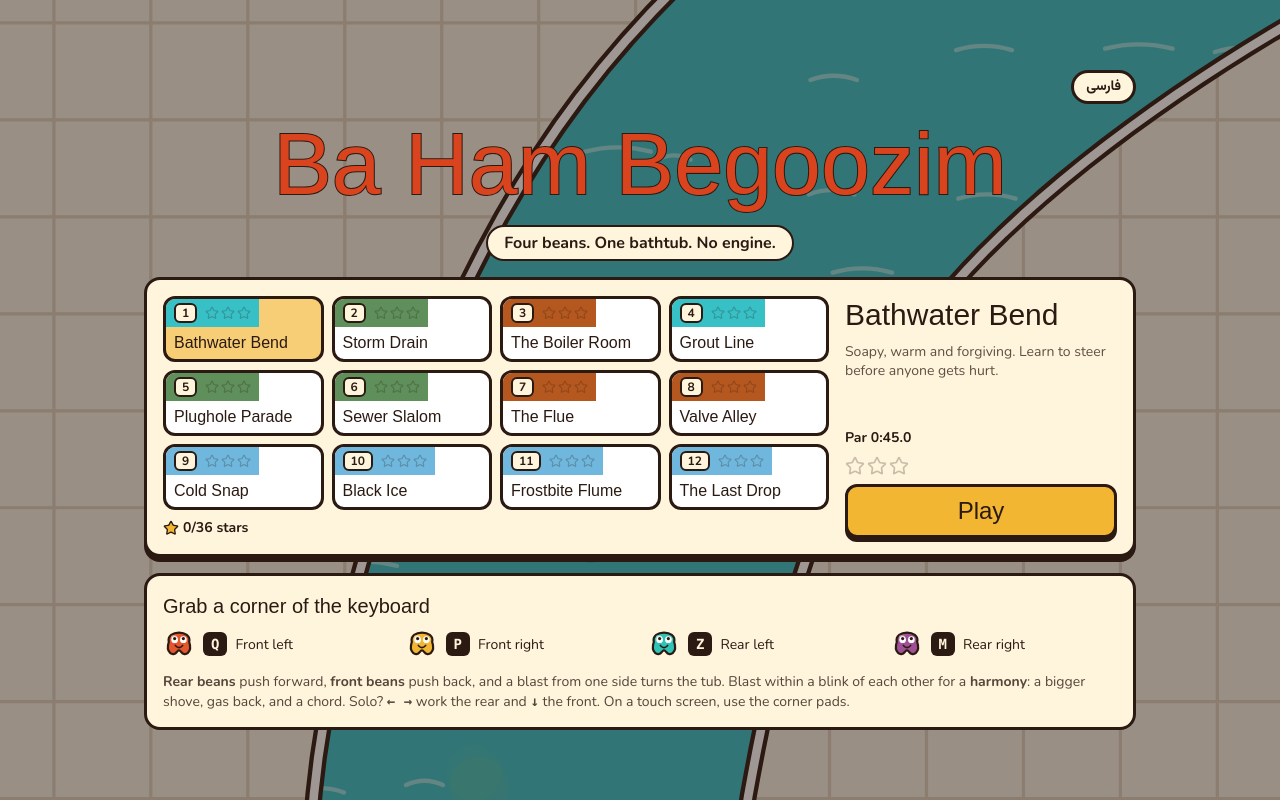
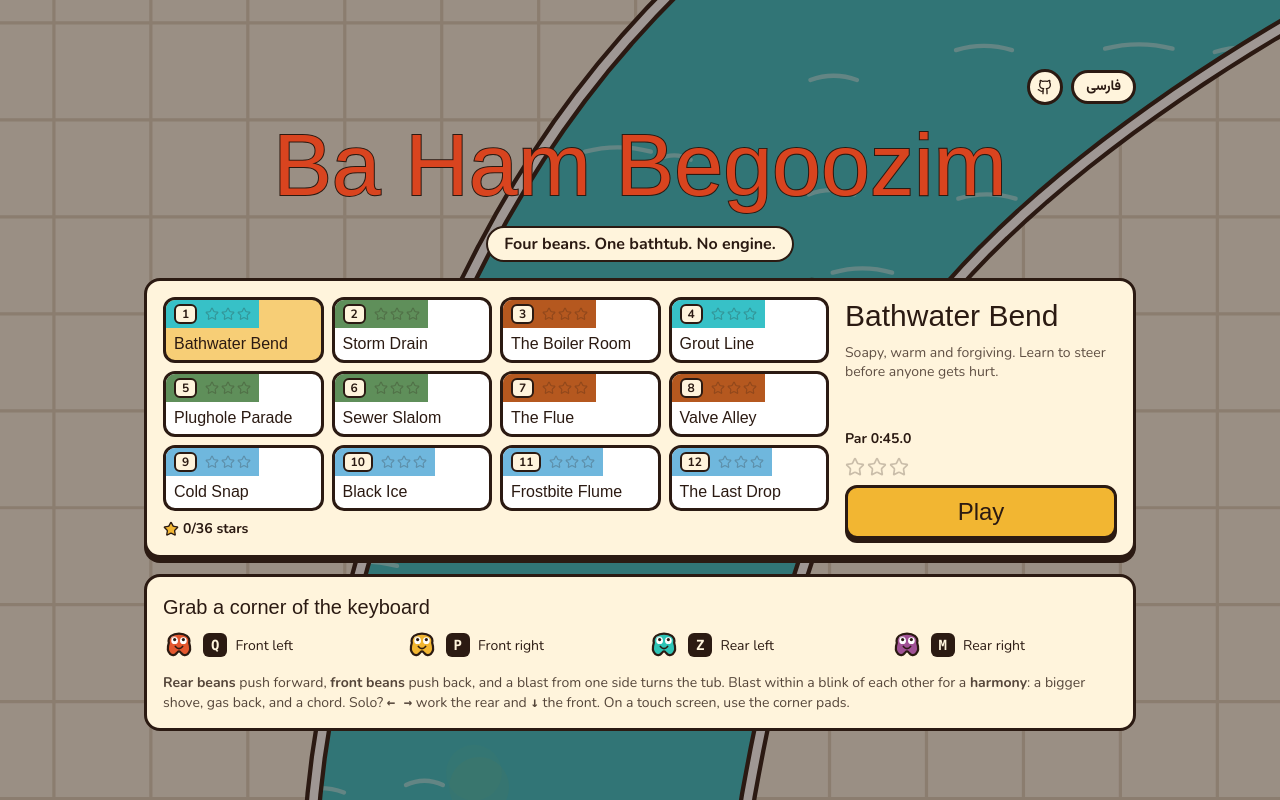
Before and after one commit to friedrith/ba-ham-begoozim, a Next.js app: page / in a window 1280 px wide. Built offline with nearby package versions, Linux system fonts and the light colour scheme; a web font is replaced by a local one.

Commit message:
feat: link to the GitHub repo from the menu
Co-Authored-By: Claude Opus 5.5 <noreply@anthropic.com>

```diff
--- a/src/features/game/components/menu.tsx
+++ b/src/features/game/components/menu.tsx
@@ -1,5 +1,5 @@
 import { clsx } from 'clsx'
-import { Star } from 'lucide-react'
+import { Github, Star } from 'lucide-react'
 import { useState } from 'react'
 
 import { LEVELS } from '../engine/levels'
@@ -14,6 +14,8 @@ import type { Progress } from '../progress'
 import { PALETTES } from '../render/scene'
 import { BeanFace } from './bean-face'
 import { RichText } from './rich-text'
+
+const REPO_URL = 'https://github.com/friedrith/ba-ham-begoozim'
 
 type MenuProps = {
   t: Messages
@@ -76,7 +78,16 @@ export function Menu({
   return (
     <div className="bg-ink/45 absolute inset-0 touch-pan-y overflow-y-auto overscroll-contain">
       <div className="mx-auto flex min-h-full max-w-5xl flex-col justify-center gap-4 px-4 py-6">
-        <div className="flex justify-end">
+        <div className="flex items-center justify-end gap-2">
+          <a
+            href={REPO_URL}
+            target="_blank"
+            rel="noreferrer"
+            aria-label={t.menu.sourceCode}
+            className="bg-cream border-ink flex size-9 items-center justify-center rounded-full border-[3px]"
+          >
+            <Github aria-hidden="true" className="text-ink size-4" />
+          </a>
           <button
             type="button"
             lang={other.locale}
--- a/src/features/game/i18n/en.ts
+++ b/src/features/game/i18n/en.ts
@@ -21,6 +21,7 @@ export const en: Messages = {
     best: (time) => `Best ${time}`,
     play: 'Play',
     totalStars: (count) => `${count} stars`,
+    sourceCode: 'View the source on GitHub',
   },
   hud: {
     time: 'Time',
--- a/src/features/game/i18n/fa.ts
+++ b/src/features/game/i18n/fa.ts
@@ -25,6 +25,7 @@ export const fa: Messages = {
     best: (time) => `بهترین ${time}`,
     play: 'بزن بریم',
     totalStars: (count) => `${count} ستاره`,
+    sourceCode: 'کد بازی توی گیت‌هاب',
   },
   hud: {
     time: 'زمان',
--- a/src/features/game/i18n/messages.ts
+++ b/src/features/game/i18n/messages.ts
@@ -33,6 +33,8 @@ export type Messages = {
     play: string
     /** `count` is already written as stars out of the total, like 3/36. */
     totalStars: (count: string) => string
+    /** Spoken name of the GitHub icon link. */
+    sourceCode: string
   }
   hud: {
     time: string
```
